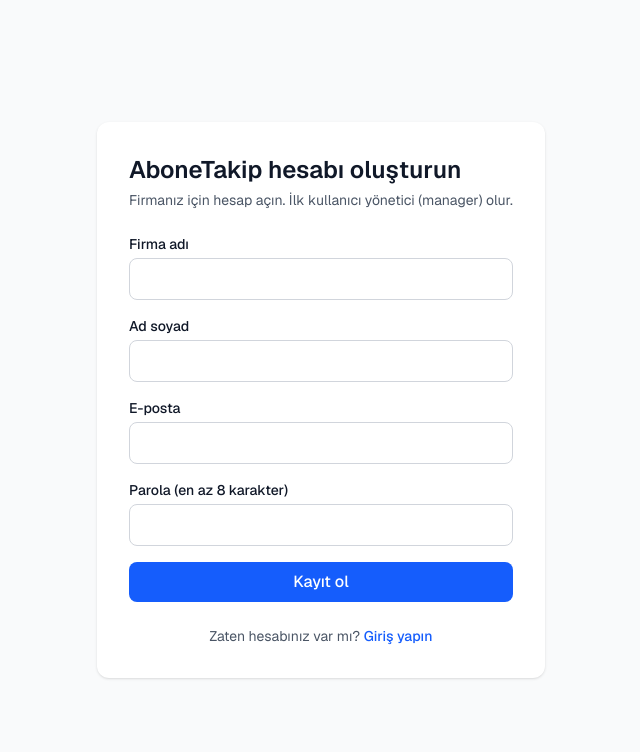
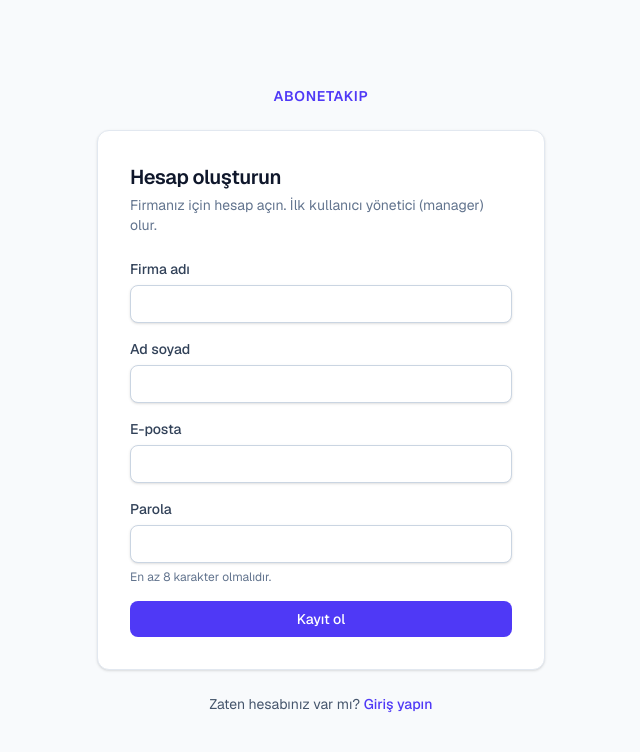
Before and after one commit to ozgesoganci1-bot/abonetakip, a Next.js app: page /kayit in a window 1280 px wide. Shown: the top 752 px of the page, without its empty margins (319-959 px from the left). Built offline with nearby package versions, Linux system fonts and the light colour scheme; no server answers.

Commit message:
feat: yeni tasarımla giriş ve kayıt sayfaları

```diff
--- a/src/app/(auth)/giris/GirisFormu.tsx
+++ b/src/app/(auth)/giris/GirisFormu.tsx
@@ -2,10 +2,8 @@
 
 import { useActionState } from "react";
 import { girisAction } from "../actions";
-
-// Giriş alanlarının ortak görünümü.
-const alanSinifi =
-  "mt-1 w-full rounded-lg border border-gray-300 px-3 py-2 text-gray-900 focus:border-blue-500 focus:outline-none focus:ring-1 focus:ring-blue-500";
+import Dugme from "@/components/ui/Dugme";
+import FormAlani from "@/components/ui/FormAlani";
 
 // Giriş formu. Hata mesajı sunucudan gelir ve formun altında gösterilir.
 export default function GirisFormu() {
@@ -15,33 +13,34 @@
 
   return (
     <form action={formAction} className="mt-6 space-y-4">
-      <div>
-        <label htmlFor="eposta" className="block text-sm font-medium">
-          E-posta
-        </label>
-        <input id="eposta" name="eposta" type="email" autoComplete="email" required className={alanSinifi} />
-      </div>
+      <FormAlani
+        etiket="E-posta"
+        name="eposta"
+        type="email"
+        autoComplete="email"
+        required
+      />
 
-      <div>
-        <label htmlFor="parola" className="block text-sm font-medium">
-          Parola
-        </label>
-        <input id="parola" name="parola" type="password" autoComplete="current-password" required className={alanSinifi} />
-      </div>
+      <FormAlani
+        etiket="Parola"
+        name="parola"
+        type="password"
+        autoComplete="current-password"
+        required
+      />
 
       {durum.hata && (
-        <p role="alert" className="rounded-lg bg-red-50 px-3 py-2 text-sm text-red-700">
+        <p
+          role="alert"
+          className="rounded-lg border border-red-200 bg-red-50 px-3 py-2 text-sm text-red-700"
+        >
           {durum.hata}
         </p>
       )}
 
-      <button
-        type="submit"
-        disabled={bekliyor}
-        className="w-full rounded-lg bg-blue-600 px-4 py-2 font-medium text-white hover:bg-blue-700 disabled:opacity-60"
-      >
+      <Dugme type="submit" tamGenislik disabled={bekliyor}>
         {bekliyor ? "Giriş yapılıyor..." : "Giriş yap"}
-      </button>
+      </Dugme>
     </form>
   );
 }
--- a/src/app/(auth)/giris/page.tsx
+++ b/src/app/(auth)/giris/page.tsx
@@ -1,6 +1,7 @@
 import Link from "next/link";
 import { redirect } from "next/navigation";
 import { getCurrentUser } from "@/lib/auth";
+import Kart from "@/components/ui/Kart";
 import GirisFormu from "./GirisFormu";
 
 // Giriş sayfası. Zaten giriş yapmış kullanıcı bu sayfayı görmez.
@@ -9,18 +10,29 @@
   if (kullanici) redirect("/dashboard");
 
   return (
-    <main className="flex min-h-screen items-center justify-center bg-gray-50 px-4 py-10 text-gray-900">
-      <div className="w-full max-w-md rounded-xl bg-white p-8 shadow">
-        <h1 className="text-2xl font-semibold">AboneTakip girişi</h1>
-        <p className="mt-1 text-sm text-gray-600">
-          E-posta ve parolanızla giriş yapın.
+    <main className="flex min-h-screen items-center justify-center px-4 py-10">
+      <div className="w-full max-w-md">
+        <p className="mb-6 text-center text-sm font-semibold uppercase tracking-wider text-indigo-600">
+          AboneTakip
         </p>
 
-        <GirisFormu />
+        <Kart className="p-8">
+          <h1 className="text-xl font-semibold tracking-tight text-slate-900">
+            Giriş yapın
+          </h1>
+          <p className="mt-1 text-sm text-slate-500">
+            E-posta ve parolanızla hesabınıza erişin.
+          </p>
 
-        <p className="mt-6 text-center text-sm text-gray-600">
+          <GirisFormu />
+        </Kart>
+
+        <p className="mt-6 text-center text-sm text-slate-600">
           Hesabınız yok mu?{" "}
-          <Link href="/kayit" className="font-medium text-blue-600 hover:underline">
+          <Link
+            href="/kayit"
+            className="font-medium text-indigo-600 hover:text-indigo-700 hover:underline"
+          >
             Kayıt olun
           </Link>
         </p>
--- a/src/app/(auth)/kayit/KayitFormu.tsx
+++ b/src/app/(auth)/kayit/KayitFormu.tsx
@@ -2,10 +2,8 @@
 
 import { useActionState } from "react";
 import { kayitAction } from "../actions";
-
-// Giriş alanlarının ortak görünümü.
-const alanSinifi =
-  "mt-1 w-full rounded-lg border border-gray-300 px-3 py-2 text-gray-900 focus:border-blue-500 focus:outline-none focus:ring-1 focus:ring-blue-500";
+import Dugme from "@/components/ui/Dugme";
+import FormAlani from "@/components/ui/FormAlani";
 
 // Kayıt formu. Hata mesajı sunucudan gelir ve formun altında gösterilir.
 export default function KayitFormu() {
@@ -15,55 +13,46 @@
 
   return (
     <form action={formAction} className="mt-6 space-y-4">
-      <div>
-        <label htmlFor="firmaAdi" className="block text-sm font-medium">
-          Firma adı
-        </label>
-        <input id="firmaAdi" name="firmaAdi" type="text" required className={alanSinifi} />
-      </div>
+      <FormAlani etiket="Firma adı" name="firmaAdi" type="text" required />
 
-      <div>
-        <label htmlFor="adSoyad" className="block text-sm font-medium">
-          Ad soyad
-        </label>
-        <input id="adSoyad" name="adSoyad" type="text" autoComplete="name" required className={alanSinifi} />
-      </div>
+      <FormAlani
+        etiket="Ad soyad"
+        name="adSoyad"
+        type="text"
+        autoComplete="name"
+        required
+      />
 
-      <div>
-        <label htmlFor="eposta" className="block text-sm font-medium">
-          E-posta
-        </label>
-        <input id="eposta" name="eposta" type="email" autoComplete="email" required className={alanSinifi} />
-      </div>
+      <FormAlani
+        etiket="E-posta"
+        name="eposta"
+        type="email"
+        autoComplete="email"
+        required
+      />
 
-      <div>
-        <label htmlFor="parola" className="block text-sm font-medium">
-          Parola (en az 8 karakter)
-        </label>
-        <input
-          id="parola"
+      <FormAlani
+        etiket="Parola"
         name="parola"
         type="password"
         autoComplete="new-password"
         required
         minLength={8}
-          className={alanSinifi}
+        yardim="En az 8 karakter olmalıdır."
       />
-      </div>
 
       {durum.hata && (
-        <p role="alert" className="rounded-lg bg-red-50 px-3 py-2 text-sm text-red-700">
+        <p
+          role="alert"
+          className="rounded-lg border border-red-200 bg-red-50 px-3 py-2 text-sm text-red-700"
+        >
           {durum.hata}
         </p>
       )}
 
-      <button
-        type="submit"
-        disabled={bekliyor}
-        className="w-full rounded-lg bg-blue-600 px-4 py-2 font-medium text-white hover:bg-blue-700 disabled:opacity-60"
-      >
+      <Dugme type="submit" tamGenislik disabled={bekliyor}>
         {bekliyor ? "Kaydediliyor..." : "Kayıt ol"}
-      </button>
+      </Dugme>
     </form>
   );
 }
--- a/src/app/(auth)/kayit/page.tsx
+++ b/src/app/(auth)/kayit/page.tsx
@@ -1,6 +1,7 @@
 import Link from "next/link";
 import { redirect } from "next/navigation";
 import { getCurrentUser } from "@/lib/auth";
+import Kart from "@/components/ui/Kart";
 import KayitFormu from "./KayitFormu";
 
 // Kayıt sayfası. Zaten giriş yapmış kullanıcı bu sayfayı görmez.
@@ -9,18 +10,29 @@
   if (kullanici) redirect("/dashboard");
 
   return (
-    <main className="flex min-h-screen items-center justify-center bg-gray-50 px-4 py-10 text-gray-900">
-      <div className="w-full max-w-md rounded-xl bg-white p-8 shadow">
-        <h1 className="text-2xl font-semibold">AboneTakip hesabı oluşturun</h1>
-        <p className="mt-1 text-sm text-gray-600">
-          Firmanız için hesap açın. İlk kullanıcı yönetici (manager) olur.
+    <main className="flex min-h-screen items-center justify-center px-4 py-10">
+      <div className="w-full max-w-md">
+        <p className="mb-6 text-center text-sm font-semibold uppercase tracking-wider text-indigo-600">
+          AboneTakip
         </p>
 
-        <KayitFormu />
+        <Kart className="p-8">
+          <h1 className="text-xl font-semibold tracking-tight text-slate-900">
+            Hesap oluşturun
+          </h1>
+          <p className="mt-1 text-sm text-slate-500">
+            Firmanız için hesap açın. İlk kullanıcı yönetici (manager) olur.
+          </p>
 
-        <p className="mt-6 text-center text-sm text-gray-600">
+          <KayitFormu />
+        </Kart>
+
+        <p className="mt-6 text-center text-sm text-slate-600">
           Zaten hesabınız var mı?{" "}
-          <Link href="/giris" className="font-medium text-blue-600 hover:underline">
+          <Link
+            href="/giris"
+            className="font-medium text-indigo-600 hover:text-indigo-700 hover:underline"
+          >
             Giriş yapın
           </Link>
         </p>
```
Lines whose indentation alone changed are shown as unchanged.
